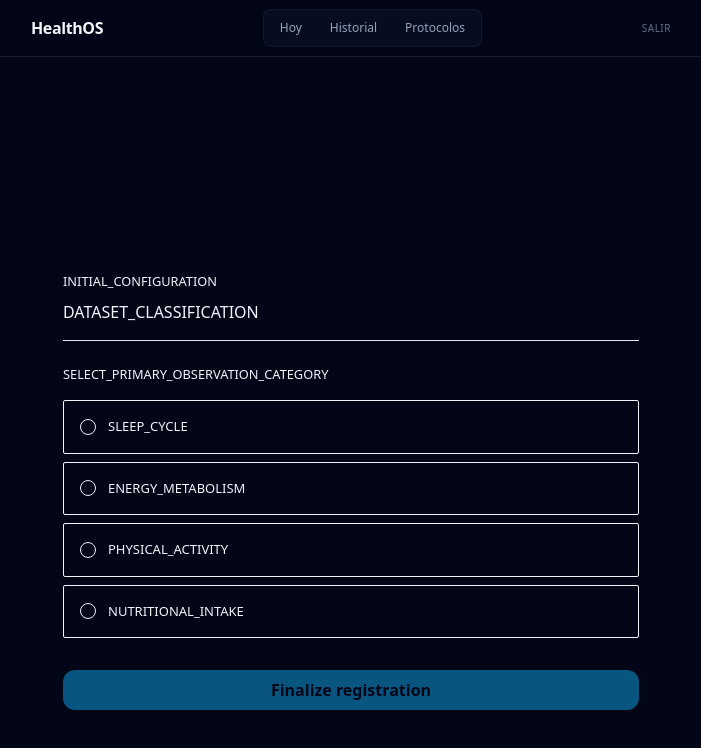
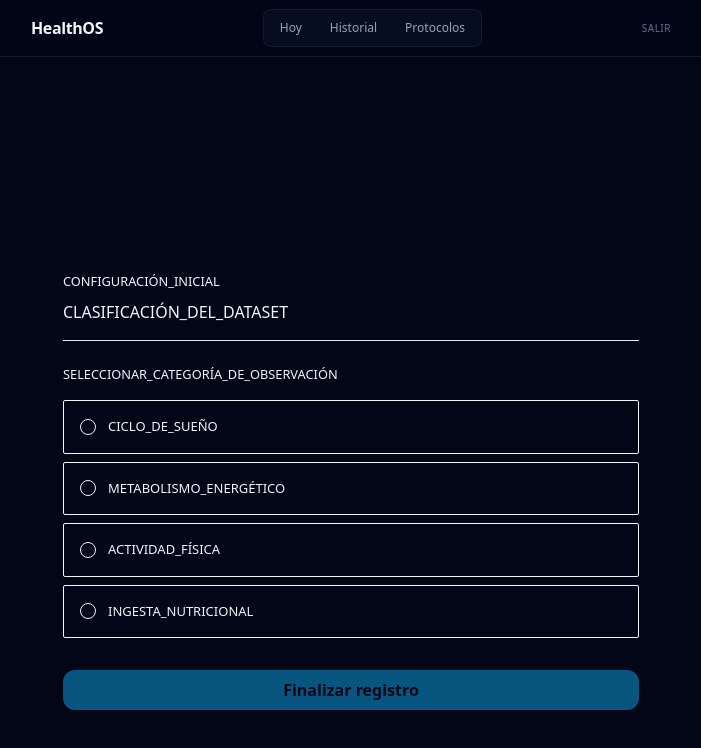
Before and after one commit to drleuman/HealthOS, a Next.js app in the folder apps/web/: page /1/app/onboarding/start in a window 1280 px wide. Shown: the top 748 px of the page, without its empty margins (289-990 px from the left). Built offline with nearby package versions, Linux system fonts and the light colour scheme.

Commit message:
feat(i18n): localize Onboarding screen and add missing translations

```diff
--- a/apps/web/app/[locale]/(app)/app/onboarding/start/page.tsx
+++ b/apps/web/app/[locale]/(app)/app/onboarding/start/page.tsx
@@ -2,15 +2,17 @@
 
 import { useState } from 'react';
 import { useRouter } from 'next/navigation';
+import { useTranslations } from 'next-intl';
 
 const CATEGORIES = [
-  { id: 'sleep', label: 'SLEEP_CYCLE' },
-  { id: 'energy', label: 'ENERGY_METABOLISM' },
-  { id: 'activity', label: 'PHYSICAL_ACTIVITY' },
-  { id: 'nutrition', label: 'NUTRITIONAL_INTAKE' }
+  { id: 'sleep', labelKey: 'SLEEP_CYCLE' },
+  { id: 'energy', labelKey: 'ENERGY_METABOLISM' },
+  { id: 'activity', labelKey: 'PHYSICAL_ACTIVITY' },
+  { id: 'nutrition', labelKey: 'NUTRITIONAL_INTAKE' }
 ];
 
 export default function OnboardingScreen() {
+  const t = useTranslations('App.Onboarding');
   const router = useRouter();
   const [selected, setSelected] = useState<string | null>(null);
   const [submitting, setSubmitting] = useState(false);
@@ -31,15 +33,15 @@ export default function OnboardingScreen() {
       <div className="animate-fade w-full">
         {/* Header */}
         <div className="mb-6 border-b pb-4">
-          <small className="meta">INITIAL_CONFIGURATION</small>
+          <small className="meta">{t('initial_configuration')}</small>
           <h1 className="mt-2 text-accent" style={{ fontSize: '16px' }}>
-            DATASET_CLASSIFICATION
+            {t('dataset_classification')}
           </h1>
         </div>
 
         {/* Selection */}
         <div className="section">
-          <small className="meta block mb-4">SELECT_PRIMARY_OBSERVATION_CATEGORY</small>
+          <small className="meta block mb-4">{t('select_primary')}</small>
           <div className="flex flex-col gap-2">
             {CATEGORIES.map((cat) => (
               <button
@@ -69,7 +71,7 @@ export default function OnboardingScreen() {
                   fontFamily: 'var(--font-mono)',
                   color: selected === cat.id ? 'var(--text-primary)' : 'var(--text-secondary)'
                 }}>
-                  {cat.label}
+                  {t(`categories.${cat.labelKey}`)}
                 </span>
               </button>
             ))}
@@ -83,7 +85,7 @@ export default function OnboardingScreen() {
             disabled={!selected || submitting}
             className="btn btn-primary w-full"
           >
-            {submitting ? 'Initializing...' : 'Finalize registration'}
+            {submitting ? t('initializing') : t('finalize')}
           </button>
         </div>
       </div>
```
Also changed, not shown: apps/web/messages/en.json, apps/web/messages/es.json.
